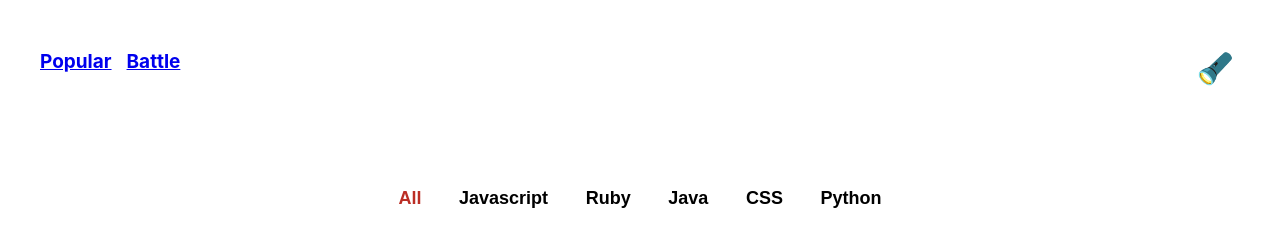
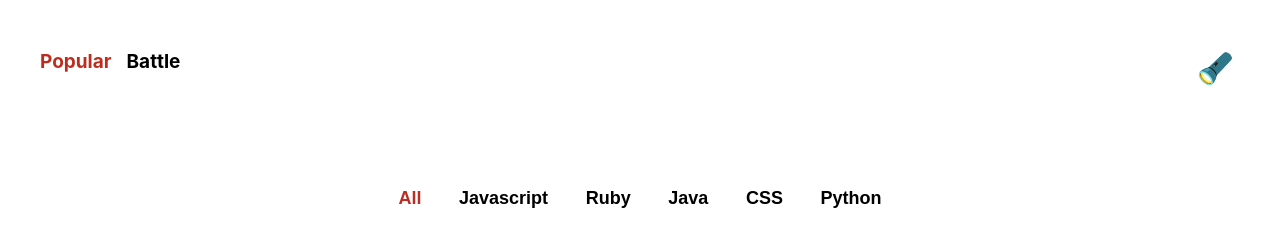
Before and after one commit to zakali22/github-battle-v2, a React app: page / in a window 1280 px wide. Built offline with nearby package versions, Linux system fonts and the light colour scheme; no server answers.

Commit message:
Add active styling to nav items

```diff
--- a/src/components/Nav/NavBar.js
+++ b/src/components/Nav/NavBar.js
@@ -1,16 +1,16 @@
 import React from "react"
-import { Link } from "react-router-dom"
+import { Link, withRouter } from "react-router-dom"
 import {ThemeConsumer} from "../../context/ThemeContext"
 
- const NavBar = () => {
+ const NavBar = ({history, location, match}) => {
+     console.log(match)
     return (
-        <>
         <ThemeConsumer>
             {({theme, toggleTheme}) => (
                 <nav className="nav container">
                     <ul className="nav__links">
-                        <li className="h5 nav__link"><Link to="/">Popular</Link></li>
-                        <li className="h5 nav__link nav__link--active"><Link to="/battle">Battle</Link></li>
+                        <li className={`h5 nav__link ${location.pathname === '/'  ? 'nav__link--active' : ''}`}><Link to="/">Popular</Link></li>
+                        <li className={`h5 nav__link ${location.pathname === '/battle' ? 'nav__link--active' : ''}`}><Link to="/battle">Battle</Link></li>
                     </ul>
                     {
                         theme === 'light' ?
@@ -20,8 +20,7 @@ import {ThemeConsumer} from "../../context/ThemeContext"
                 </nav>
             )}
         </ThemeConsumer>
-        </>
     )
  }
 
- export default NavBar
+ export default withRouter(NavBar)
--- a/src/styles/base/_base.scss
+++ b/src/styles/base/_base.scss
@@ -45,6 +45,17 @@ ul {
 
 li {
     list-style: none;
+}
+
+a {
+    &:hover, &:focus {
+        text-decoration: none;
+        color: inherit;
+    }
+    &:link, &:visited, &:active {
+        text-decoration: none;
+        color: inherit;
+    }
 }
 
 .container {
```
